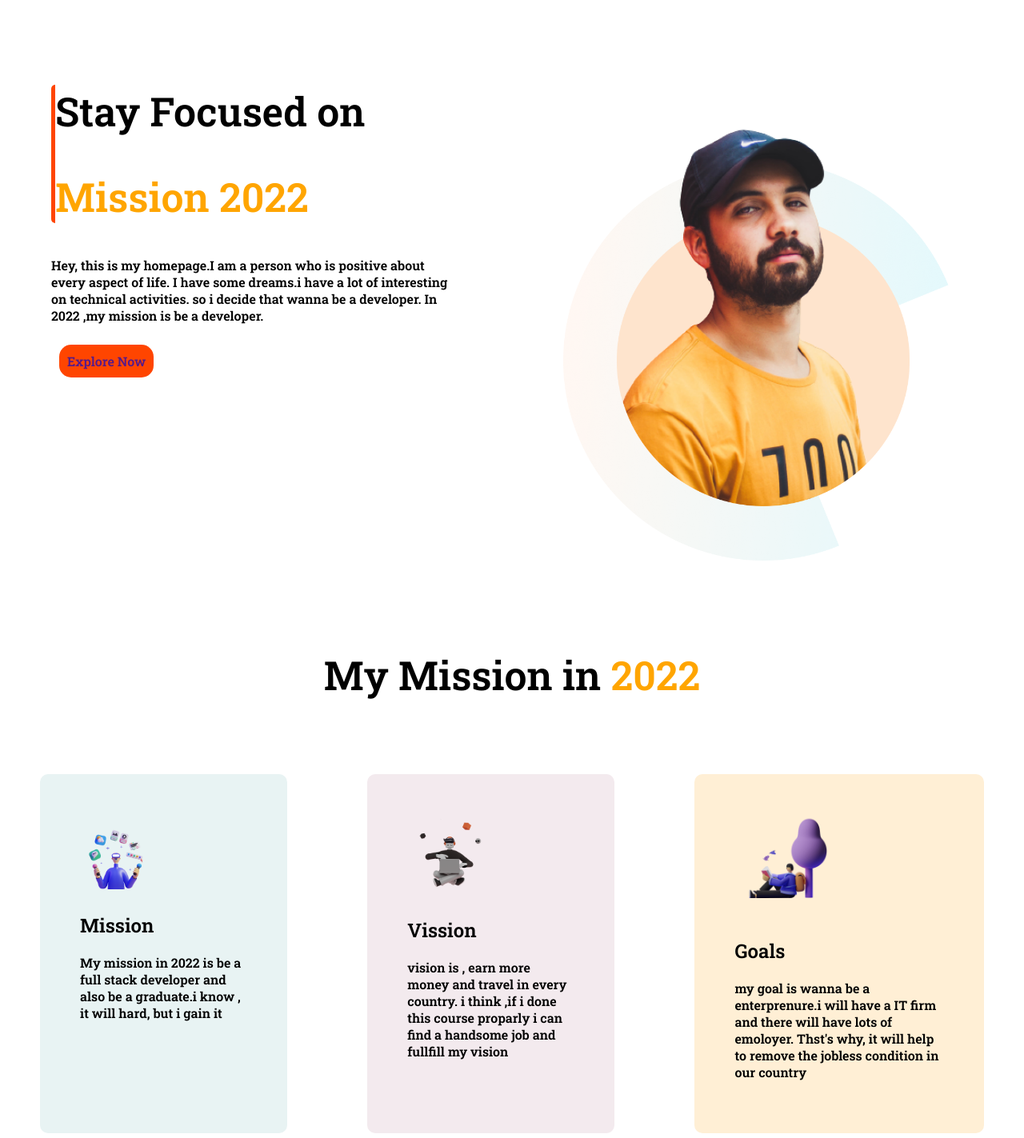
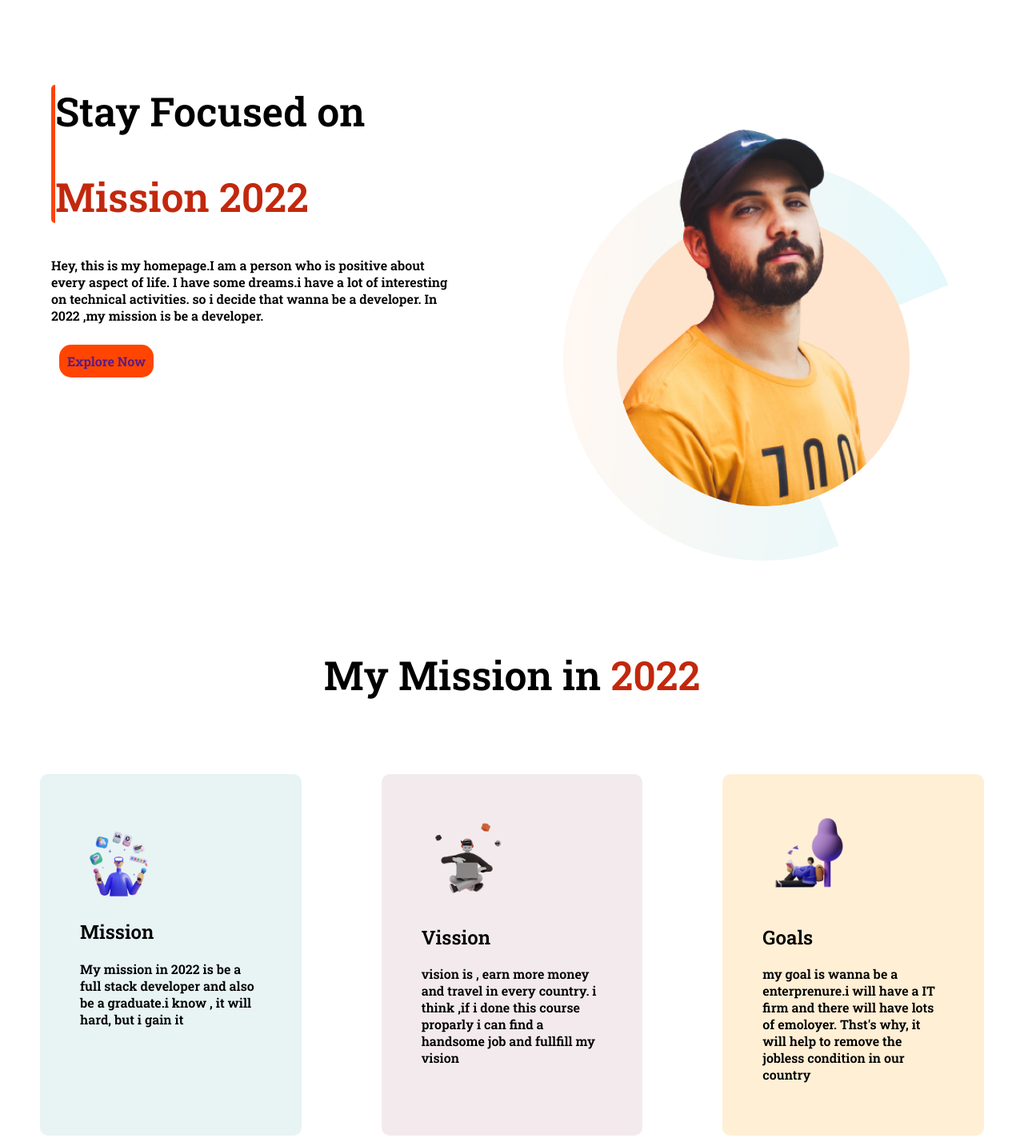
Before and after one commit to 55emon87/First-Assaignment-Ashikur-, a plain HTML site: page index.html in a window 1280 px wide. Shown: the top 1423 px of the page at 80% size. Drawn offline with Linux system fonts and the light colour scheme; a web font is replaced by a local one.

Commit message:
first commit

```diff
--- a/index.css
+++ b/index.css
@@ -6,7 +6,7 @@ h1{
     font-size: 50px;
 }
 .text-color{
-    color: orange;
+    color: rgb(194, 40, 13);
 }
 .Focus{
 display: flex;
@@ -29,7 +29,7 @@ display: flex;
     margin: 10px;
 }
 .color{
-  color: orange;
+  color: rgb(194, 40, 13);;
 }
 
 .my-mission{
@@ -57,7 +57,7 @@ margin-bottom: 10%;
     border-radius: 10px;
 }
 .hasib{
-    width: 50%;
+    width: 40%;
     padding: 50px;
     margin: 50px;
     background-color: papayawhip;
```
